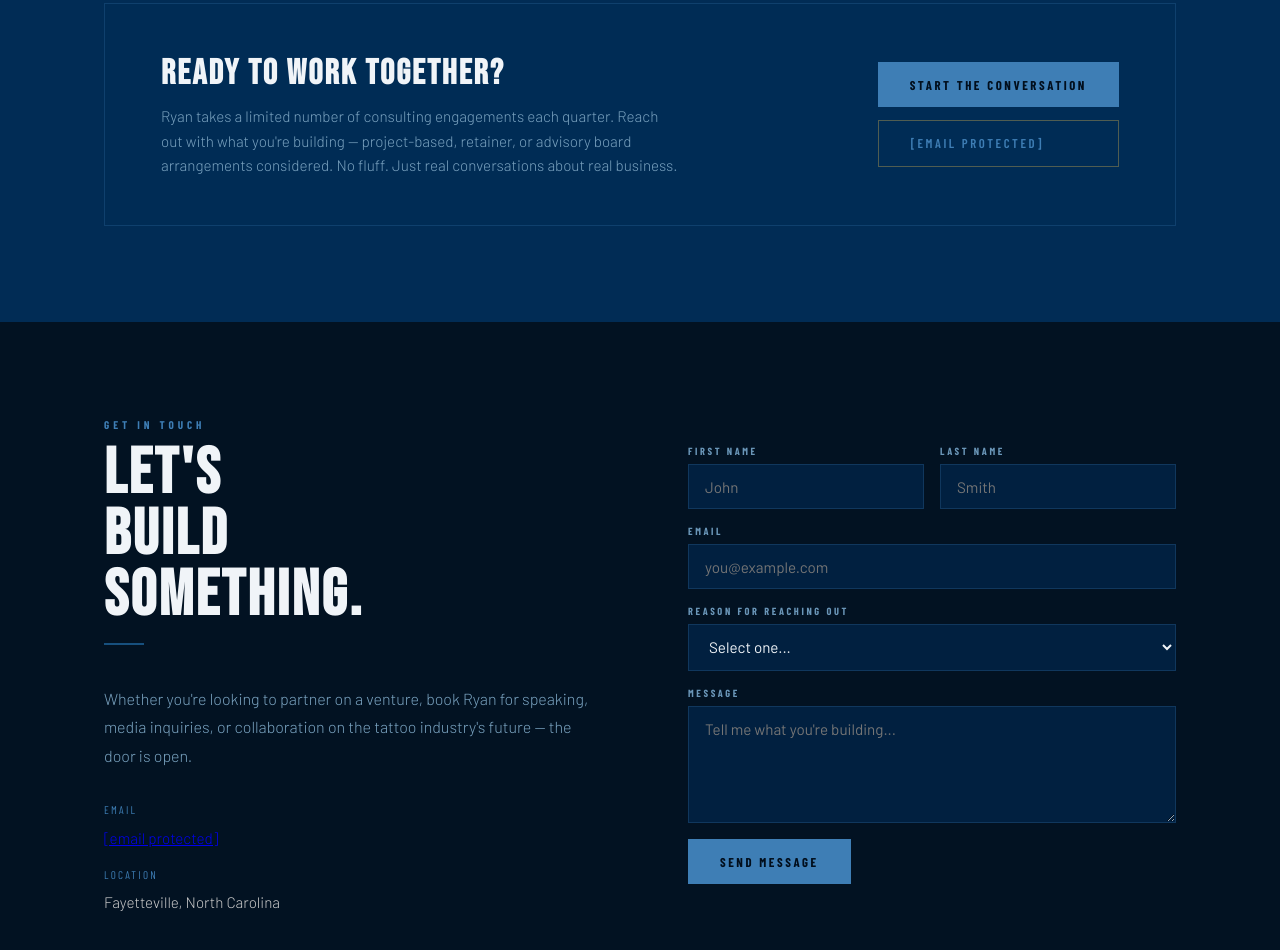
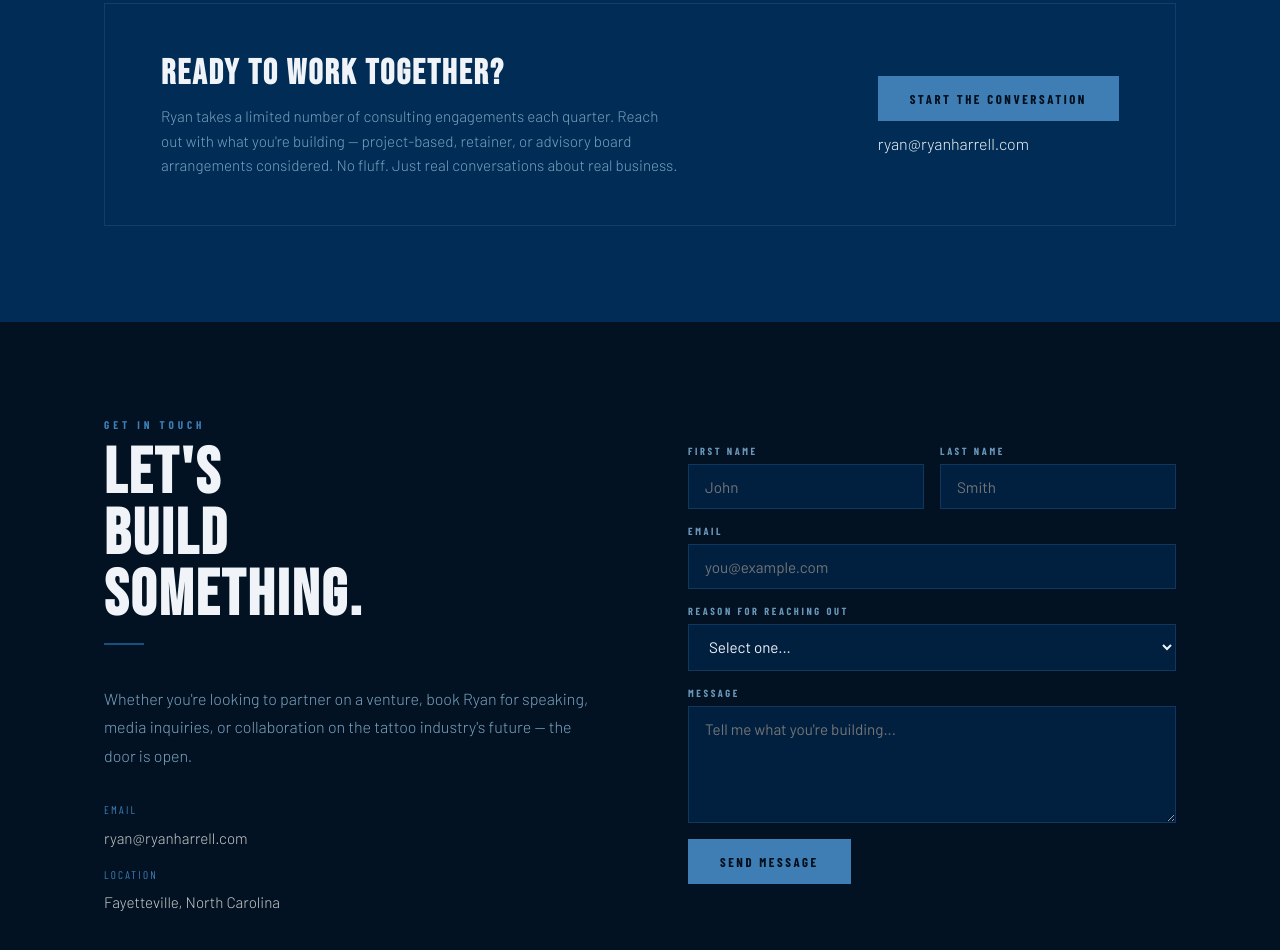
Before and after one commit to WilliamRHarrell/ryanharrell-site, a website: page public/index.html in a window 1280 px wide. Shown: the part 7440-8390 px from the top of the page. Drawn offline with nearby package versions, Linux system fonts and the light colour scheme; a web font is replaced by a local one.

Commit message:
remove cloudflare email obfuscation

```diff
--- a/public/index.html
+++ b/public/index.html
@@ -1262,7 +1262,7 @@
       </div>
       <div class="consult-cta-buttons">
         <a href="#contact" class="btn-primary">Start the Conversation</a>
-        <a href="/cdn-cgi/l/email-protection#8cfef5ede2ccfef5ede2e4edfefee9e0e0a2efe3e1" class="btn-ghost"><span class="__cf_email__" data-cfemail="53212a323d13212a323d3b322121363f3f7d303c3e">[email&#160;protected]</span></a>
+        ryan@ryanharrell.com
       </div>
     </div>
 
@@ -1282,7 +1282,7 @@
         </p>
         <div style="display:flex; flex-direction:column; gap:0.8rem;">
           <div style="font-family:'Barlow Condensed',sans-serif;font-size:0.7rem;letter-spacing:0.2em;text-transform:uppercase;color:var(--gold);">Email</div>
-          <div style="color:#ccc;font-size:0.95rem;"><a href="/cdn-cgi/l/email-protection" class="__cf_email__" data-cfemail="aad8d3cbc4ead8d3cbc4c2cbd8d8cfc6c684c9c5c7">[email&#160;protected]</a></div>
+          <div style="color:#ccc;font-size:0.95rem;">ryan@ryanharrell.com</div>
           <div style="font-family:'Barlow Condensed',sans-serif;font-size:0.7rem;letter-spacing:0.2em;text-transform:uppercase;color:var(--gold);margin-top:0.5rem;">Location</div>
           <div style="color:#ccc;font-size:0.95rem;">Fayetteville, North Carolina</div>
         </div>
@@ -1341,7 +1341,7 @@
   <div class="footer-copy">© 2026 Ryan Harrell · All Rights Reserved</div>
 </footer>
 
-<script data-cfasync="false" src="/cdn-cgi/scripts/5c5dd728/cloudflare-static/email-decode.min.js"></script><script data-cfasync="false" src="/cdn-cgi/scripts/5c5dd728/cloudflare-static/email-decode.min.js"></script><script>
+<script>
   // ── CONTACT FORM HANDLER ──────────────────────────────────────────
   const FORM_ENDPOINT = '/api/contact';
 
```
